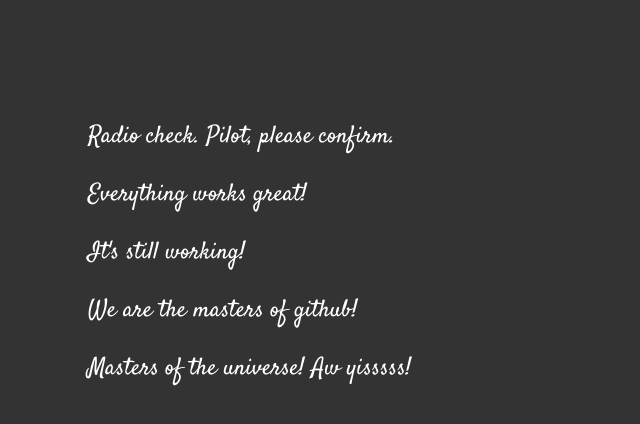
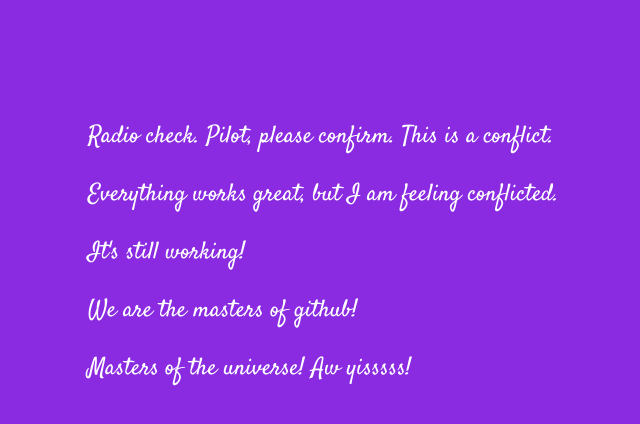
Before and after one commit to Ultraviolet-N7/communication-log, a plain HTML site: page index.html in a window 1280 px wide. Shown: the whole page, without its empty margins (232-872 px from the left). Drawn offline with Linux system fonts and the light colour scheme.

Commit message:
Created conflict

```diff
--- a/index.html
+++ b/index.html
@@ -4,14 +4,17 @@
       <link href="https://fonts.googleapis.com/css?family=Satisfy" rel="stylesheet">
    </head>
 <body>
-   <p>Radio check. Pilot, please confirm.</p>
+   <p>Radio check. Pilot, please confirm. This is a conflict.</p>
 
-   <p>Everything works great!</p>
+   <p>Everything works great, but I am feeling conflicted.</p>
 
    <p>It's still working!</p>
 
    <p>We are the masters of github!</p>
 
    <p>Masters of the universe! Aw yisssss!</p>
+
+
+
 </body>
 </html>
--- a/style.css
+++ b/style.css
@@ -1,6 +1,6 @@
 body {
     color: white;
-    background-color: #333;
+    background-color: blueviolet;
     font-size: 150%;
     font-family: 'Satisfy', cursive;
     margin: 5em 25%;
```
